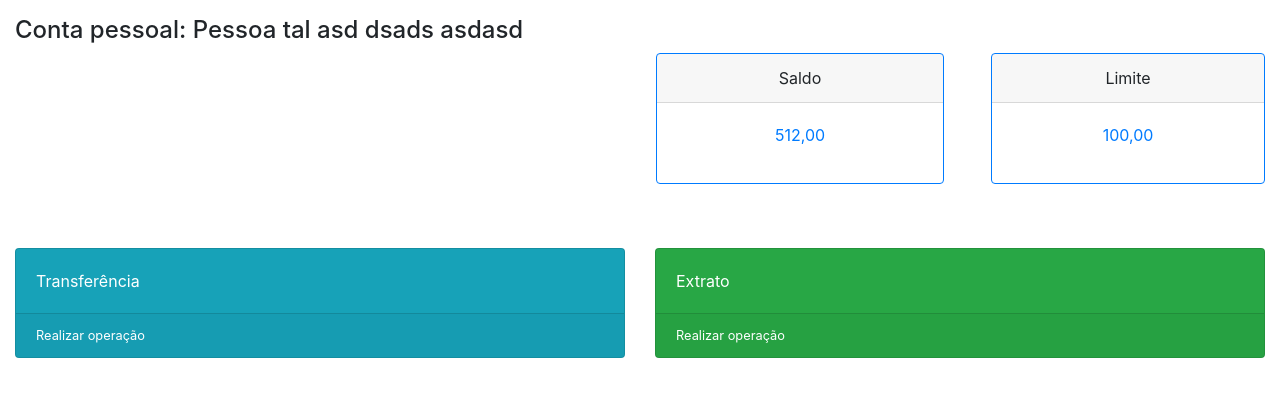
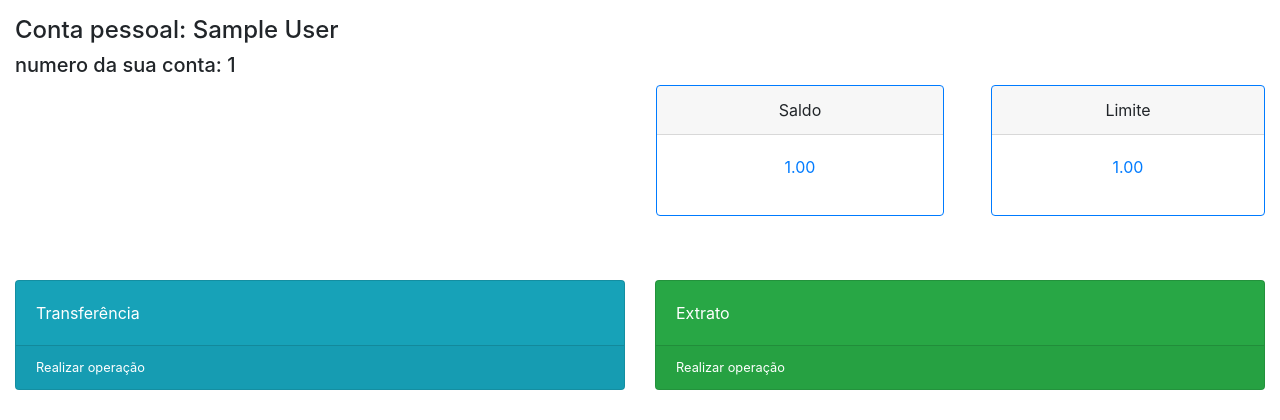
Before and after one commit to luizdtna/SistemaBancario, a Django app: template app_banco/templates/app_banco/cliente_principal.html in a window 1280 px wide. Shown: the part 48-468 px from the top of the page. Run offline with Django 3.2, Linux system fonts and the light colour scheme; the template is opened without the code that fills it: values that come from a table or form of the project are taken from there, others are empty; tables that the repository leaves empty hold one stand-in row (values such as "Sample post"); some libraries are stand-ins or nearby versions.

Commit message:
Login e tela principal do cliente

```diff
--- a/app_banco/admin.py
+++ b/app_banco/admin.py
@@ -1,4 +1,6 @@
 from django.contrib import admin
-from app_banco.models import CustomUser
+from app_banco.models import CustomUser, Conta, Transacao
 # Register your models here.
 admin.site.register(CustomUser)
+admin.site.register(Conta)
+admin.site.register(Transacao)
--- a/app_banco/models.py
+++ b/app_banco/models.py
@@ -55,16 +55,16 @@ class CustomUser(AbstractUser):
     objects = CustomUserManager()
 
     def __str__(self):
-        return str(self.get_full_name())
+        return str(self.pk) +': '+ self.get_full_name()
 
 class Conta(models.Model):
-    cliente = models.OneToOneField(CustomUser,on_delete=models.CASCADE,related_name='cliente')
-    numero = models.AutoField(unique=True, primary_key=True)
+    cliente_conta = models.OneToOneField(CustomUser,on_delete=models.CASCADE,related_name='cliente_conta')
+    #numero = models.AutoField(unique=True, primary_key=True)
     limite = models.DecimalField(max_digits=10, decimal_places=2)
     saldo = models.DecimalField(max_digits=10, decimal_places=2)
 
     def __str__(self):
-        return str(self.numero) +': ' + self.cliente.first_name
+        return str(self.pk) +': ' + self.cliente_conta.first_name
 
 class Transacao(models.Model):
     conta = models.ForeignKey(Conta,on_delete=models.PROTECT,related_name='conta')
--- a/app_banco/templates/app_banco/cliente_principal.html
+++ b/app_banco/templates/app_banco/cliente_principal.html
@@ -3,7 +3,7 @@
 {%block title%}Home{%endblock%}
 
 {%block main%}
-<h4>Conta pessoal: Pessoa tal asd dsads asdasd </h4>
+<h4>Conta pessoal: {{cliente.get_full_name|title}} <br> <h5>numero da sua conta: {{cliente.cliente_conta.id}}</h5></h4>
 
 <div class="row" align="center">
     <div class="col">
@@ -14,7 +14,7 @@
         <div class="card border-primary mb-3" style="max-width: 18rem;">
             <div class="card-header">Saldo</div>
             <div class="card-body text-primary">
-                <p>512,00</p>
+                <p>{{cliente.cliente_conta.saldo}}</p>
             </div>
         </div>
     </class>
@@ -22,7 +22,7 @@
         <div class="card border-primary mb-3 ml-3" style="max-width: 18rem;">
             <div class="card-header">Limite</div>
             <div class="card-body text-primary">
-                <p>100,00</p>
+                <p>{{cliente.cliente_conta.limite}}</p>
             </div>
         </div>
     </div>
--- a/gestao_projeto/settings.py
+++ b/gestao_projeto/settings.py
@@ -125,3 +125,6 @@ STATICFILES_DIRS = [
     # (imagens, css,js...), vai procurar nesse arquivo, na Raiz
 ]
 AUTH_USER_MODEL = 'app_banco.CustomUser'
+
+LOGIN_URL = '/login/'
+LOGIN_REDIRECT_URL = 'home_url'
--- a/gestao_projeto/urls.py
+++ b/gestao_projeto/urls.py
@@ -16,11 +16,15 @@ Including another URLconf
 from django.contrib import admin
 from django.urls import path, include
 from django.views.generic.base import TemplateView
-
+from django.contrib.auth import views as auth_views
 
 from app_banco import urls as urls_app_banco
+from app_banco.views import my_logout
 
 urlpatterns = [
     path('admin/', admin.site.urls),
-    path('', include(urls_app_banco))
+    path('painel/', include(urls_app_banco)),
+    path('', auth_views.LoginView.as_view(), name='login'),
+    path('logout/', my_logout, name='logout'),
+
 ]
--- a/templates/base.html
+++ b/templates/base.html
@@ -29,7 +29,7 @@
 
             <ul class="navbar-nav ml-auto">
                 <li class="nav-item active">
-                    <a class="btn btn-sm btn-outline-danger" href="#">Logout</a>
+                    <a class="btn btn-sm btn-outline-danger" href="{%url 'logout'%}">Logout</a>
                 </li>
             </ul>
         </div>
--- /dev/null
+++ b/templates/registration/login.html
@@ -0,0 +1,6 @@
+<h2>Login</h2>
+<form method="post">
+   {% csrf_token %}
+   {{ form.as_p }}
+   <button type="submit">Login</button>
+</form>
```
Also changed, not shown: app_banco/views.py (+10 -3 lines), app_banco/migrations/0001_initial.py, app_banco/migrations/0002_auto_20201216_2050.py (deleted), app_banco/migrations/0003_auto_20201216_2054.py (deleted), app_banco/migrations/0004_auto_20201216_2055.py (deleted), app_banco/migrations/0005_auto_20201216_2113.py (deleted), app_banco/migrations/0006_conta_transacao.py (deleted), app_banco/migrations/0007_conta_cliente.py (deleted).
